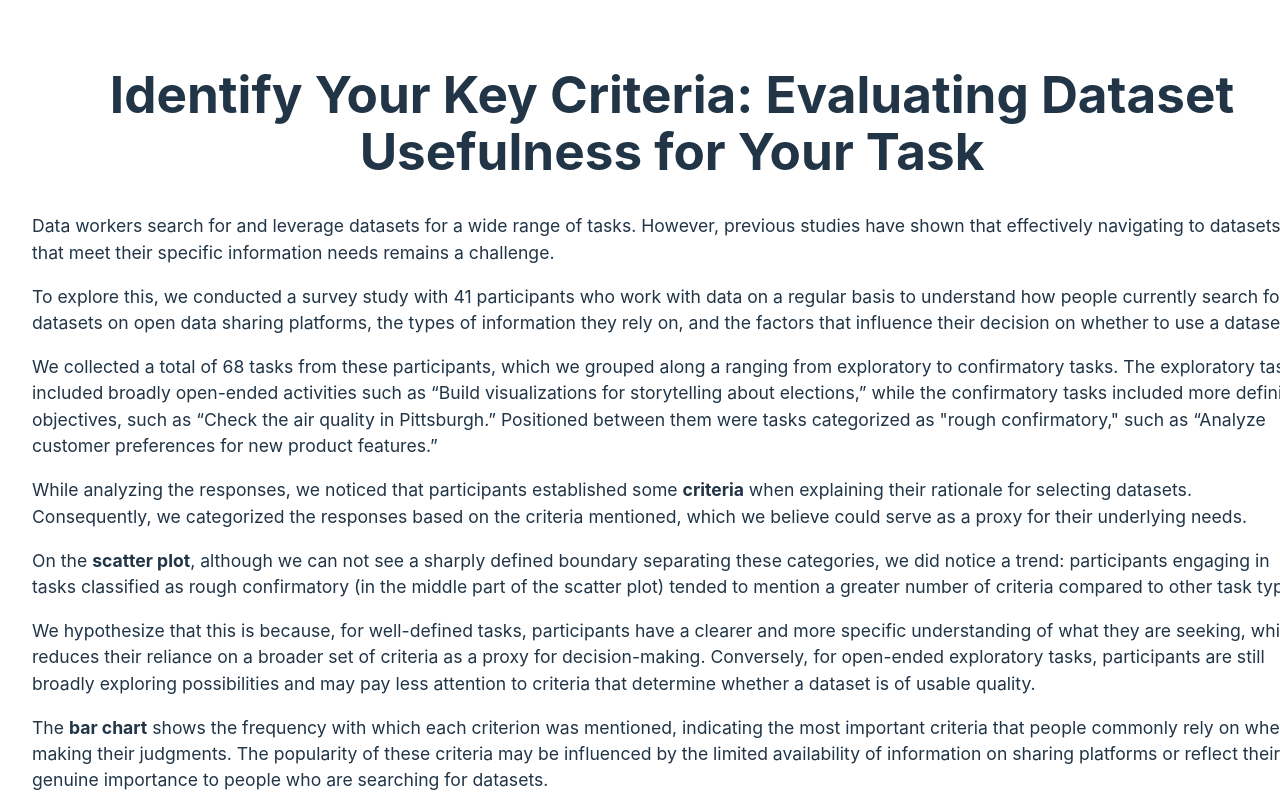
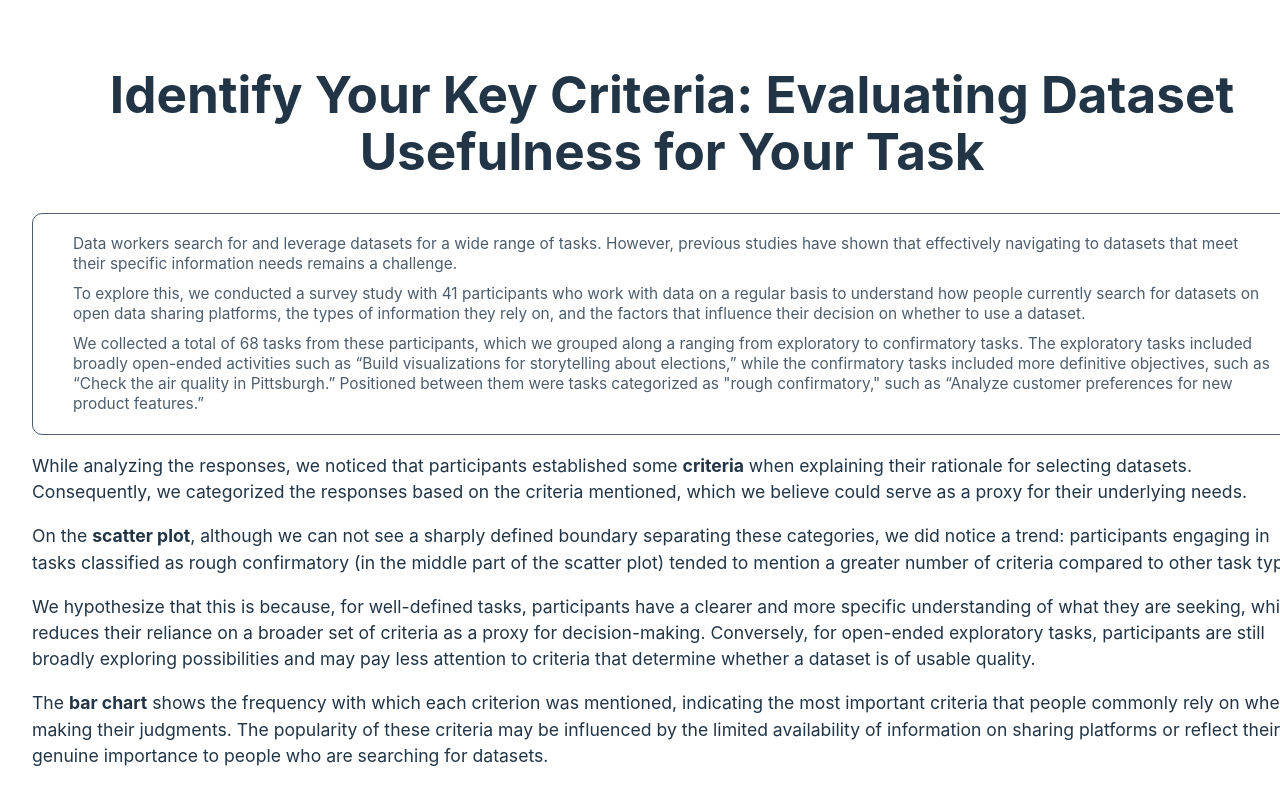
Before and after one commit to dnliu0/assignment3, a Svelte app: page / in a window 1280 px wide. Shown: the top 800 px of the page. Built offline with nearby package versions, Linux system fonts and the light colour scheme.

Commit message:
Add files via upload

```diff
--- a/src/App.svelte
+++ b/src/App.svelte
@@ -230,7 +230,8 @@
   <!-- <h1>NYC Restaurants</h1> -->
   <h1>Identify Your Key Criteria: Evaluating Dataset Usefulness for Your Task</h1>
   <div class="paragraphs">
-  <p>
+    <div class="background">
+    <p>
     Data workers search for and leverage datasets for a wide range of tasks. However, previous studies have shown that effectively navigating to datasets that meet their specific information needs remains a challenge.
   </p>
   <p>
@@ -239,6 +240,7 @@ To explore this, we conducted a survey study with 41 participants who work with
 <p>
 We collected a total of 68 tasks from these participants, which we grouped along a ranging from exploratory to confirmatory tasks. The exploratory tasks included broadly open-ended activities such as “Build visualizations for storytelling about elections,” while the confirmatory tasks included more definitive objectives, such as “Check the air quality in Pittsburgh.” Positioned between them were tasks categorized as "rough confirmatory," such as “Analyze customer preferences for new product features.”
 </p>
+</div>
 <p>While analyzing the responses, we noticed that participants established some <b>criteria</b> when explaining their rationale for selecting datasets. Consequently, we categorized the responses based on the criteria mentioned, which we believe could serve as a proxy for their underlying needs.</p>
 <p>
 On the <b>scatter plot</b>, although we can not see a sharply defined boundary separating these categories, we did notice a trend: participants engaging in tasks classified as rough confirmatory (in the middle part of the scatter plot) tended to mention a greater number of criteria compared to other task types.
@@ -300,6 +302,23 @@ On the <b>scatter plot</b>, although we can not see a sharply defined boundary s
   .flex-container .col {
     flex-direction: column;
   }
+  .background {
+    /* color: grey; */
+    font-size: 14px;
+    line-height: 20px;   /* within paragraph */
+    margin-top: 10px;
+    /* border-color: grey; */
+    opacity: 0.8;
+    border-width:1px;
+    border-style:solid;
+    padding: 10px 30px;
+    border-radius: 10px;
+    /* background-color: lightblue; */
+
+  }
+  .background p {
+    margin: 10px;
+  }
 
   .map {
     flex-grow:1;
```
